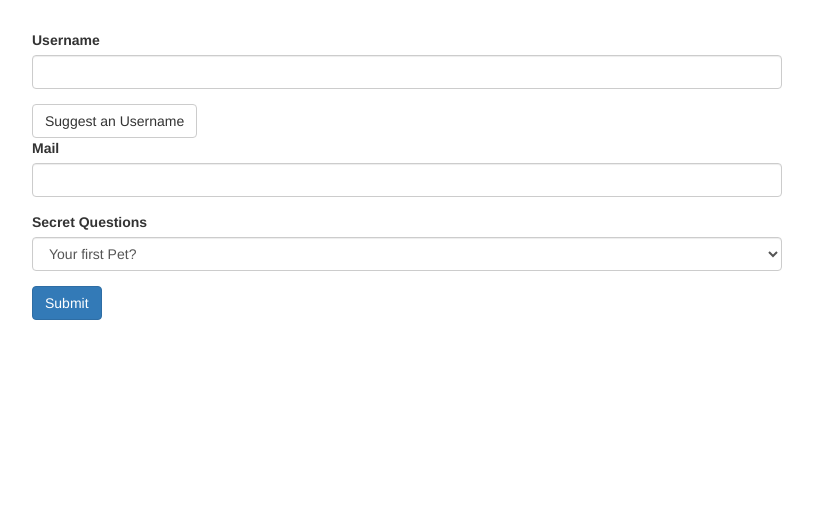
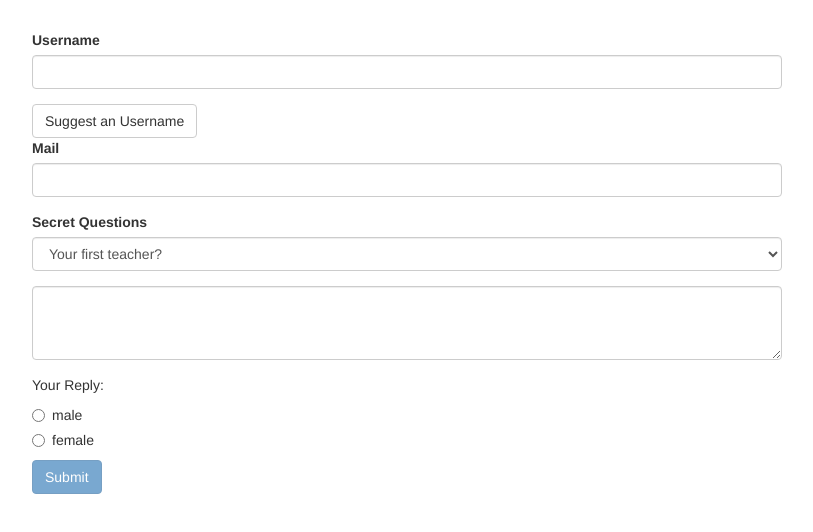
Before and after one commit to dhwani-lanetteam/LearningAngular, an Angular app: page / in a window 1280 px wide. Shown: the top 532 px of the page, without its empty margins (233-1046 px from the left). Built offline with nearby package versions, Linux system fonts and the light colour scheme.

Commit message:
completed angulars form part 1

```diff
--- a/src/app/app.component.css
+++ b/src/app/app.component.css
@@ -1,3 +1,7 @@
 .container {
   margin-top: 30px;
 }
+
+input.ng-invalid.ng-touched, select.ng-invalid.ng-touched {
+  border: 1px solid red;
+}
--- a/src/app/app.component.html
+++ b/src/app/app.component.html
@@ -1,27 +1,110 @@
+<!-- Template Driven Approach to handle form -->
+<!-- valid tracked on individual element level and form level as well -->
+
+<!-- ***************** VALIDATION ***************** -->
+<!-- check element in console for ng-dirty ng-touched ng-valid ng-invalid>
+<!-- these are css class that are added by angular conditionally on form control -->
+<!-- they can be used to style the form control -->
+
+<!-- ***************** ACCESS ELEMENT METHODS ******************** -->
+<!-- 1 no binding - just say that this is form control -->
+<!-- 2 one way binding to give element the default value -->
+<!-- 3 two way binding to get or react on value -->
+
 <div class="container">
   <div class="row">
     <div class="col-xs-12 col-sm-10 col-md-8 col-sm-offset-1 col-md-offset-2">
-      <form>
-        <div id="user-data">
+      <!--ngForm tells give me access to this form you created automatically-->
+      <!--only passing form won't help the way we need to access the form -->
+      <form (ngSubmit)="onSubmit(myform)" #myform="ngForm">
+        <!-- ngModelGroup needs to be set equal to string -->
+        <!-- check element in console. It has classes ng-dirty ng-touched ng-valid ng-invalid which can be used to validate and style -->
+        <div
+          id="user-data"
+          ngModelGroup="userData"
+          #userData="ngModelGroup"
+        >
           <div class="form-group">
             <label for="username">Username</label>
-            <input type="text" id="username" class="form-control">
+            <!--required is built-in html directive-->
+            <input
+              type="text"
+              id="username"
+              class="form-control"
+              ngModel
+              name="txt_username"
+              required
+            >
           </div>
-          <button class="btn btn-default" type="button">Suggest an Username</button>
+          <button
+            (click)="suggestUserName()"
+            class="btn btn-default"
+            type="button">Suggest an Username</button>
           <div class="form-group">
             <label for="email">Mail</label>
-            <input type="email" id="email" class="form-control">
+            <!--email is angular directive which confirms valid email -->
+            <input
+              type="email"
+              id="email"
+              class="form-control"
+              ngModel
+              name="txt_email"
+              required
+              email
+              #email="ngModel"
+            >
+            <!-- local reference used -->
+            <span *ngIf="!email.valid && email.touched">This is not valid email id</span>
           </div>
         </div>
+        <!-- used local reference -->
+        <span *ngIf="!userData.valid && userData.touched">This group is invalid</span>
         <div class="form-group">
           <label for="secret">Secret Questions</label>
-          <select id="secret" class="form-control">
+          <!-- here is one way binding used -->
+          <!-- defaultSecretQuestion is initialised in .ts file -->
+          <select
+            id="secret"
+            class="form-control"
+            [ngModel]="defaultSecretQuestion"
+            name="dd_secret"
+          >
             <option value="pet">Your first Pet?</option>
             <option value="teacher">Your first teacher?</option>
           </select>
         </div>
-        <button class="btn btn-primary" type="submit">Submit</button>
+        <div class="form-group">
+          <textarea
+            class="form-control"
+            name="txt_answer"
+            [(ngModel)]="answer"
+            rows="3"></textarea>
+        </div>
+        <p>Your Reply: {{ answer }}</p>
+        <div class="radio" *ngFor="let gender of genders" >
+          <label>
+            <input
+              type="radio"
+              name="gender"
+              ngModel
+              required
+              [value]="gender"
+            > {{ gender }}
+          </label>
+        </div>
+        <!-- disable submit button if form is not valid -->
+        <button
+          class="btn btn-primary"
+          [disabled]="!myform.valid"
+          type="submit">Submit</button>
       </form>
     </div>
   </div>
+  <div class="row" *ngIf="submitted">
+    <div class="cold-xs-12">
+      <h3>Your Data</h3>
+      <p>Username : {{ user.username }} </p>
+      <p>EMail : {{ user.email }} </p>
+    </div>
+  </div>
 </div>
--- a/src/app/app.component.ts
+++ b/src/app/app.component.ts
@@ -1,4 +1,5 @@
-import { Component } from '@angular/core';
+import {Component, ElementRef, ViewChild} from '@angular/core';
+import {NgForm} from "@angular/forms";
 
 @Component({
   selector: 'app-root',
@@ -6,7 +7,63 @@ import { Component } from '@angular/core';
   styleUrls: ['./app.component.css']
 })
 export class AppComponent {
+
+  //--- other approach is to use @ViewChild
+
+  // set-value to over-write whole form
+  // patch-value to just set some of the form controls by preserving rest
+
+  @ViewChild('myform') myForm: NgForm;
+  defaultSecretQuestion: string = 'teacher';
+  answer: string = '';
+  genders = ['male', 'female'];
+  user = {
+    username: '',
+    email: ''
+  }
+
+  submitted = false;
+
+
   suggestUserName() {
     const suggestedName = 'Superuser';
+    //--- this approach will overwrite the values user has entered already
+    //--- so not the best approach
+    // this.myForm.setValue({
+    //   dd_secret: "teacher",
+    //   gender: "male",
+    //   txt_answer: "default answer",
+    //   userData:{
+    //     txt_email: 'superuser@gmail.com',
+    //     txt_username: suggestedName
+    //   }
+    // });
+
+
+    //--- here is patch approach where I only overwrite specific control
+    this.myForm.form.patchValue({
+      userData: {
+        txt_username: suggestedName
+      }
+    });
+  }
+
+  // onSubmit(form: ElementRef){
+  // onSubmit(form: NgForm){
+  //   console.log("onSubmit called");
+  //   console.log(form);
+  // }
+
+  onSubmit(){
+    //--- this approach of @ViewChild can be used in case when I need to access form not just on submit but before submit
+    console.log(this.myForm);
+    this.submitted = true;
+    this.user.username = this.myForm.value.userData.txt_username;
+    this.user.email = this.myForm.value.userData.txt_email;
+
+    //resets form
+    //empty form controls
+    //reset the valid touched etc properties too
+    this.myForm.reset();
   }
 }
```
